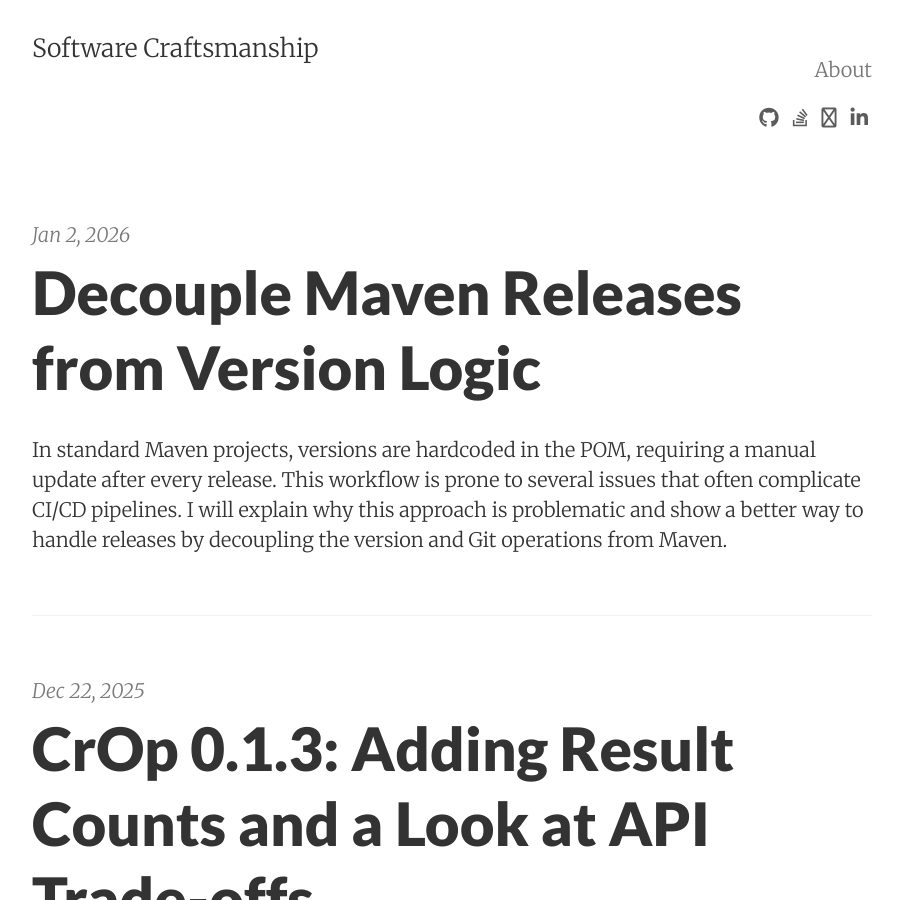
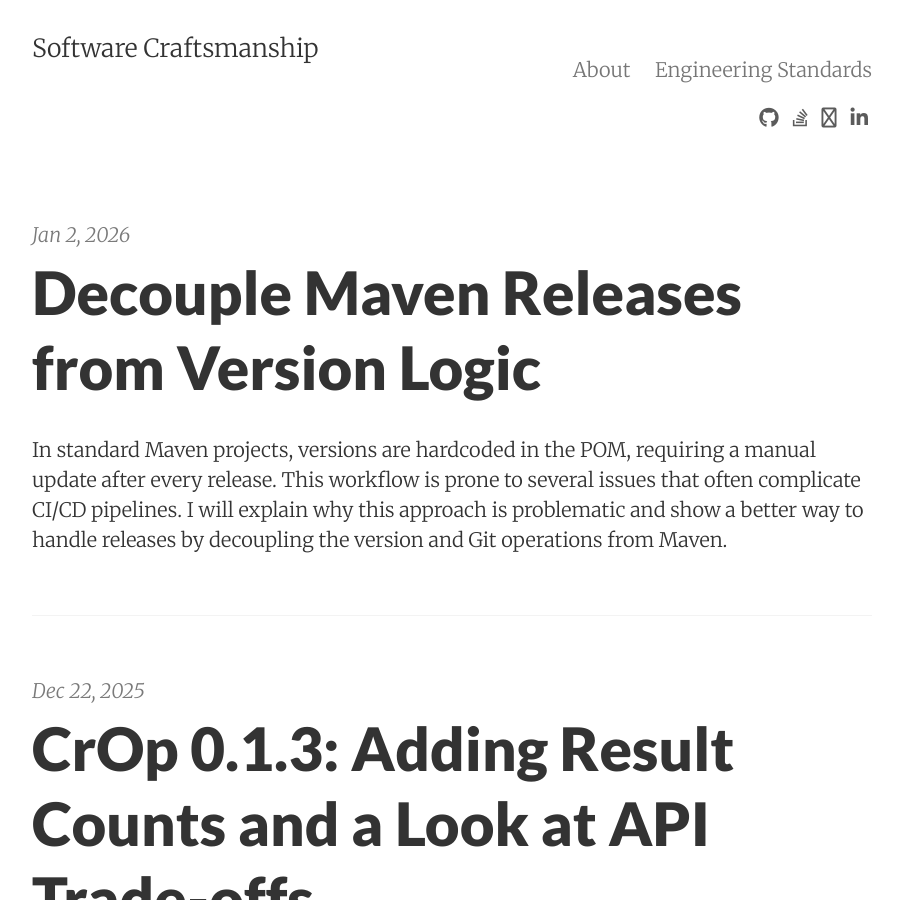
Before and after one commit to apulbere/apulbere.github.io, a Jekyll site: the page built from index.html, in a window 1280 px wide and 900 px high. Shown: the whole window, without its empty margins (188-1091 px from the left). Built offline with Jekyll 4.4.1, drawn with Linux system fonts in a browser that asks for light colours; nearby versions of some CDN libraries; the list of posts is cut into pages by our own code.

Commit message:
add train.md

```diff
--- a/_includes/navigation.html
+++ b/_includes/navigation.html
@@ -13,3 +13,5 @@
 
 
 {% endfor %}
+
+<a class="nav-link" href="https://train.md" target="_blank">Engineering Standards</a>
```
